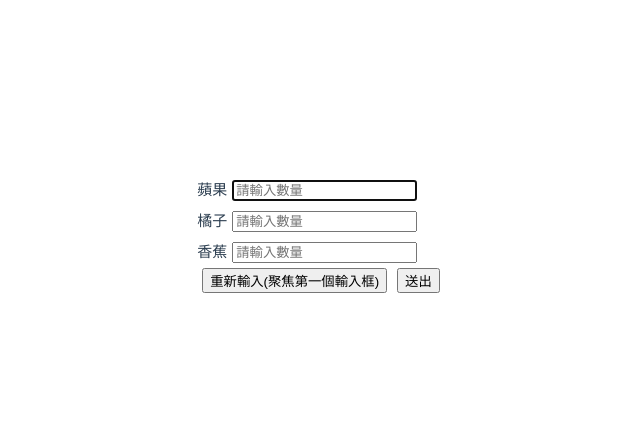
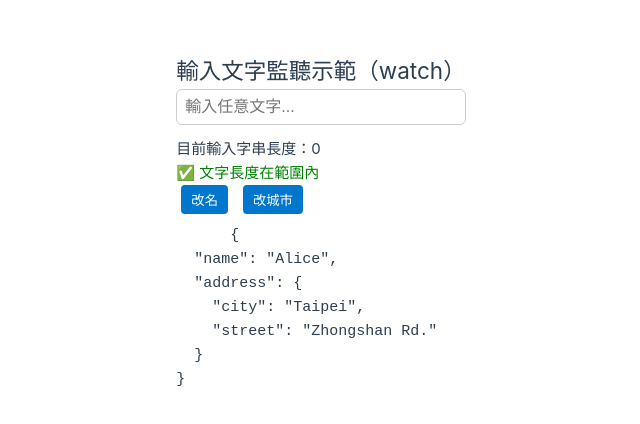
Before and after one commit to Kevin6065/SourceTreeFolder, a Vue app: page / in a window 1280 px wide. Shown: the part 166-590 px from the top of the page, without its empty margins (319-959 px from the left). Built offline with nearby package versions, Linux system fonts and the light colour scheme.

Commit message:
ChildComponent / ParentComponent /Watch /WatchDeep

```diff
--- a/src/App.vue
+++ b/src/App.vue
@@ -24,6 +24,8 @@ import OnMounted from './components/OnMounted.vue'
 import OnUnmounted from './components/OnUnmounted.vue'
 import onUpdated from './components/OnUpdated.vue'
 import RefComponent from './components/RefComponent.vue'
+import WatchRef from './components/WatchRef.vue'
+import WatchDeepAndMutiValues from './components/WatchDeepAndMutiValues.vue'
 </script>
 
 <template>
@@ -61,7 +63,9 @@ import RefComponent from './components/RefComponent.vue'
     <OnMounted />
     <OnUnmounted />
     <onUpdated /> -->
-    <RefComponent />
+    <!-- <RefComponent /> -->
+    <WatchRef />
+    <WatchDeepAndMutiValues />
   </main>
 </template>
 
--- /dev/null
+++ b/src/components/ChildComponent.vue
@@ -0,0 +1,20 @@
+<script setup>
+import { defineExpose } from 'vue'
+
+const sayHello = () => {
+  alert('Hello from Child Component!')
+}
+
+const text = 'text'
+// 使用 defineExpose 暴露 sayHello 方法
+defineExpose({ sayHello, text })
+</script>
+
+<template>
+  <div>
+    <h2>子組件</h2>
+    <p>這是一個子組件!</p>
+  </div>
+</template>
+
+<style scoped></style>
--- /dev/null
+++ b/src/components/ParentComponent.vue
@@ -0,0 +1,26 @@
+<script setup>
+import ChildComponent from './ChildComponent.vue'
+import { ref } from 'vue'
+
+const child = ref()
+
+const callChildMethod = () => {
+  child.value.sayHello()
+  alert(child.value.text)
+}
+</script>
+
+<template>
+  <div>
+    <h1>父組件</h1>
+    <ChildComponent ref="child" />
+    <button @click="callChildMethod">呼叫子組件方法</button>
+  </div>
+</template>
+
+<style scoped>
+/* 添加一些樣式 */
+button {
+  margin-top: 10px;
+}
+</style>
--- /dev/null
+++ b/src/components/WatchDeepAndMutiValues.vue
@@ -0,0 +1,77 @@
+<script setup>
+import { reactive, watch } from 'vue'
+
+const user = reactive({
+  name: 'Alice',
+  address: {
+    city: 'Taipei',
+    street: 'Zhongshan Rd.',
+  },
+})
+
+//修改user.name
+const changName = () => {
+  user.name = user.name === 'Alice' ? 'Bob' : 'Alice'
+}
+
+//修改user.address.city
+const changCity = () => {
+  user.address.city = user.address.city === 'Taipei' ? 'Taichung' : 'Taipei'
+}
+
+watch(
+  () => user.name,
+  (val) => {
+    console.log('🚀 ~ 修改name:', val)
+  },
+)
+
+//監聽 user.address（無 deep） 無任何變化時是不會被觸發的，除非下了deep
+watch(
+  () => user.address,
+  (newVal) => {
+    console.log('修改 city (無 deep) : ', newVal)
+  },
+)
+
+watch(
+  user,
+  (val) => {
+    console.log('修改 city (無 deep) : ', val)
+  },
+  { deep: true },
+)
+
+watch([() => user.name, () => user.address.city], ([newName, newCity], [OldName, OldCity]) => {
+  console.log('🚀 ~ newName:', newName, OldName)
+  console.log('🚀 ~ newCity:', newCity, OldCity)
+})
+</script>
+
+<template>
+  <div>
+    <button @click="changName">改名</button>
+    <button @click="changCity">改城市</button>
+
+    <pre>
+      {{ user }}
+    </pre>
+  </div>
+</template>
+
+<style scoped>
+button {
+  margin-right: 10px; /* 添加右邊的間距 */
+  margin-bottom: 10px; /* 添加下方的間距 */
+  padding: 5px 10px; /* 添加內邊距 */
+  background-color: #0077cc; /* 按鈕的顏色 */
+  color: #fff; /* 按鈕的文字顏色 */
+  border: none; /* 移除按鈕的邊框 */
+  border-radius: 4px; /* 添加圓角 */
+  cursor: pointer; /* 添加指標樣式 */
+}
+button:active {
+  background-color: #003366; /* 按下時的顏色 */
+  transform: translateX(2px) translateY(2px); /* 將按鈕 右移2px 下移2px */
+}
+</style>
--- /dev/null
+++ b/src/components/WatchRef.vue
@@ -0,0 +1,41 @@
+<script setup>
+import { ref, watch } from 'vue'
+
+const text = ref('')
+const length = ref(0)
+
+const isToolong = ref(false)
+
+watch(text, (newval, oldval) => {
+  console.log('🚀 ~ newval, oldval:', newval, oldval)
+  length.value = newval.length
+  isTooLong.value = newval.length > 10
+})
+</script>
+
+<template>
+  <div>
+    <h2>輸入文字監聽示範（watch）</h2>
+    <input v-model="text" placeholder="輸入任意文字..." />
+
+    <p>目前輸入字串長度：{{ length }}</p>
+    <p v-if="isTooLong" style="color: red">⚠️ 文字長度超過 10 字元！</p>
+    <p v-else style="color: green">✅ 文字長度在範圍內</p>
+  </div>
+</template>
+
+<style scoped>
+.container {
+  max-width: 400px;
+  margin: 40px auto;
+  font-family: Arial, sans-serif;
+}
+input {
+  width: 100%;
+  font-size: 16px;
+  padding: 8px;
+  margin-bottom: 12px;
+  border: 1px solid #ccc;
+  border-radius: 6px;
+}
+</style>
```
